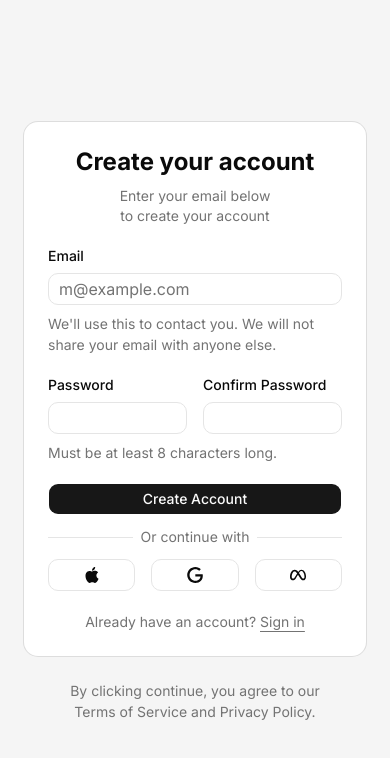
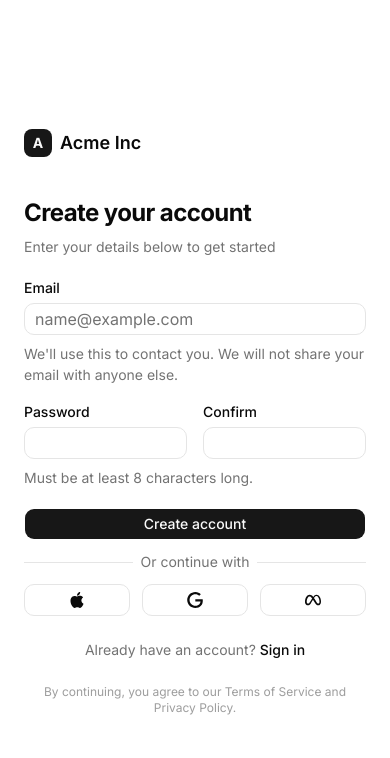
Before and after one commit to alejandroslpz/bo-template, a Next.js app: page /signup in a window 390 px wide. Shown: the top 758 px of the page. Built offline with nearby package versions, Linux system fonts and the light colour scheme.

Commit message:
style(auth): redesign auth pages with split layout and modern UI

```diff
--- a/app/(auth)/layout.tsx
+++ b/app/(auth)/layout.tsx
@@ -1,11 +1,62 @@
 export default function AuthLayout({
-	children,
+  children,
 }: Readonly<{
-	children: React.ReactNode;
+  children: React.ReactNode;
 }>) {
-	return (
-		<div className="bg-muted flex min-h-svh flex-col items-center justify-center p-6 md:p-10">
-			<div className="w-full max-w-sm md:max-w-4xl">{children}</div>
-		</div>
-	);
+  return (
+    <div className="grid min-h-svh lg:grid-cols-2">
+      {/* Form side */}
+      <div className="flex flex-col items-center justify-center px-6 py-12 md:px-10">
+        <div className="w-full max-w-sm">
+          {/* Brand */}
+          <a
+            href="/"
+            className="mb-10 flex items-center gap-2 self-start font-semibold"
+          >
+            <div className="bg-primary text-primary-foreground flex size-7 items-center justify-center rounded-md text-sm font-bold">
+              A
+            </div>
+            <span className="text-foreground text-lg">Acme Inc</span>
+          </a>
+          {children}
+        </div>
+      </div>
+
+      {/* Decorative branded panel */}
+      <div className="bg-primary relative hidden overflow-hidden lg:block">
+        {/* Gradient overlay */}
+        <div className="absolute inset-0 bg-gradient-to-br from-primary via-primary/90 to-accent/40" />
+
+        {/* Geometric shapes */}
+        <div className="absolute -top-24 -right-24 size-96 rounded-full border border-primary-foreground/10" />
+        <div className="absolute -top-12 -right-12 size-72 rounded-full border border-primary-foreground/10" />
+        <div className="absolute top-1/2 left-1/2 size-[500px] -translate-x-1/2 -translate-y-1/2 rounded-full border border-primary-foreground/[0.07]" />
+        <div className="absolute -bottom-32 -left-32 size-80 rounded-full border border-primary-foreground/10" />
+        <div className="absolute bottom-12 right-12 size-48 rounded-full border border-primary-foreground/[0.05]" />
+
+        {/* Grid pattern */}
+        <div
+          className="absolute inset-0 opacity-[0.04]"
+          style={{
+            backgroundImage:
+              "linear-gradient(var(--primary-foreground) 1px, transparent 1px), linear-gradient(90deg, var(--primary-foreground) 1px, transparent 1px)",
+            backgroundSize: "40px 40px",
+          }}
+        />
+
+        {/* Content */}
+        <div className="relative flex h-full flex-col justify-end p-12">
+          <blockquote className="space-y-3">
+            <p className="text-primary-foreground/90 text-lg leading-relaxed font-medium">
+              &ldquo;This platform has transformed how we manage our operations.
+              The interface is intuitive and the insights are invaluable.&rdquo;
+            </p>
+            <footer className="text-primary-foreground/60 text-sm">
+              &mdash; Alex Johnson, Operations Lead
+            </footer>
+          </blockquote>
+        </div>
+      </div>
+    </div>
+  );
 }
--- a/components/forgot-password-form.tsx
+++ b/components/forgot-password-form.tsx
@@ -1,17 +1,15 @@
 "use client";
 
-import Image from "next/image";
 import { useActionState } from "react";
 import { Button } from "@/components/ui/button";
-import { Card, CardContent } from "@/components/ui/card";
 import {
 	Field,
 	FieldDescription,
 	FieldError,
 	FieldGroup,
-	FieldLabel,
 } from "@/components/ui/field";
 import { Input } from "@/components/ui/input";
+import { Label } from "@/components/ui/label";
 import { type AuthResult, forgotPassword } from "@/lib/supabase/actions";
 import { cn } from "@/lib/utils";
 
@@ -26,58 +24,60 @@ export function ForgotPasswordForm({
 
 	return (
 		<div className={cn("flex flex-col gap-6", className)} {...props}>
-			<Card className="overflow-hidden p-0">
-				<CardContent className="grid p-0 md:grid-cols-2">
-					<form action={formAction} className="p-6 md:p-8">
-						<FieldGroup>
-							<div className="flex flex-col items-center gap-2 text-center">
-								<h1 className="text-2xl font-bold">Forgot your password?</h1>
-								<p className="text-muted-foreground text-balance">
+			<div className="flex flex-col gap-2">
+				<h1 className="text-2xl font-bold tracking-tight">
+					Forgot your password?
+				</h1>
+				<p className="text-muted-foreground text-sm">
 					Enter your email and we&apos;ll send you a reset link
 				</p>
 			</div>
+
 			{state.error && (
-								<p className="text-destructive text-center text-sm">
+				<p className="bg-destructive/10 text-destructive rounded-md px-3 py-2 text-center text-sm">
 					{state.error}
 				</p>
 			)}
 			{state.success && (
-								<p className="text-center text-sm text-green-600">
+				<p className="rounded-md bg-green-500/10 px-3 py-2 text-center text-sm text-green-600 dark:text-green-400">
 					{state.success}
 				</p>
 			)}
+
+			<form action={formAction}>
+				<FieldGroup>
 					<Field>
-								<FieldLabel htmlFor="email">Email</FieldLabel>
+						<Label htmlFor="email">Email</Label>
 						<Input
 							id="email"
 							name="email"
 							type="email"
-									placeholder="m@example.com"
+							placeholder="name@example.com"
 							required
 							disabled={pending}
 						/>
 						<FieldError>{state.fieldErrors?.email}</FieldError>
 					</Field>
 					<Field>
-								<Button type="submit" disabled={pending}>
-									{pending ? "Sending..." : "Send Reset Link"}
+						<Button type="submit" className="w-full" disabled={pending}>
+							{pending ? "Sending..." : "Send reset link"}
 						</Button>
 					</Field>
-							<FieldDescription className="text-center">
-								<a href="/login">Back to login</a>
-							</FieldDescription>
 				</FieldGroup>
 			</form>
-					<div className="bg-muted relative hidden md:block">
-						<Image
-							src="/placeholder.svg"
-							alt="Forgot password illustration"
-							fill
-							className="object-cover dark:brightness-[0.2] dark:grayscale"
-						/>
+
+			<div className="text-center text-sm">
+				<a
+					href="/login"
+					className="text-muted-foreground hover:text-foreground underline-offset-4 hover:underline"
+				>
+					Back to sign in
+				</a>
 			</div>
-				</CardContent>
-			</Card>
+
+			<FieldDescription className="text-muted-foreground/70 text-center text-xs">
+				We&apos;ll send a password reset link to your email address.
+			</FieldDescription>
 		</div>
 	);
 }
--- a/components/login-form.tsx
+++ b/components/login-form.tsx
@@ -1,19 +1,17 @@
 "use client";
 
-import Image from "next/image";
 import { useSearchParams } from "next/navigation";
 import { Suspense, useActionState } from "react";
 import { Button } from "@/components/ui/button";
-import { Card, CardContent } from "@/components/ui/card";
 import {
 	Field,
 	FieldDescription,
 	FieldError,
 	FieldGroup,
-	FieldLabel,
 	FieldSeparator,
 } from "@/components/ui/field";
 import { Input } from "@/components/ui/input";
+import { Label } from "@/components/ui/label";
 import { type AuthResult, login } from "@/lib/supabase/actions";
 import { cn } from "@/lib/utils";
 
@@ -35,44 +33,44 @@ export function LoginForm({
 
 	return (
 		<div className={cn("flex flex-col gap-6", className)} {...props}>
-			<Card className="overflow-hidden p-0">
-				<CardContent className="grid p-0 md:grid-cols-2">
-					<form action={formAction} className="p-6 md:p-8">
-						<FieldGroup>
-							<div className="flex flex-col items-center gap-2 text-center">
-								<h1 className="text-2xl font-bold">Welcome back</h1>
-								<p className="text-muted-foreground text-balance">
-									Login to your Acme Inc account
+			<div className="flex flex-col gap-2">
+				<h1 className="text-2xl font-bold tracking-tight">Welcome back</h1>
+				<p className="text-muted-foreground text-sm">
+					Sign in to your account to continue
 				</p>
 			</div>
+
 			{state.error && (
-								<p className="text-destructive text-center text-sm">
+				<p className="bg-destructive/10 text-destructive rounded-md px-3 py-2 text-center text-sm">
 					{state.error}
 				</p>
 			)}
 			<Suspense>
 				<AuthMessage />
 			</Suspense>
+
+			<form action={formAction}>
+				<FieldGroup>
 					<Field>
-								<FieldLabel htmlFor="email">Email</FieldLabel>
+						<Label htmlFor="email">Email</Label>
 						<Input
 							id="email"
 							name="email"
 							type="email"
-									placeholder="m@example.com"
+							placeholder="name@example.com"
 							required
 							disabled={pending}
 						/>
 						<FieldError>{state.fieldErrors?.email}</FieldError>
 					</Field>
 					<Field>
-								<div className="flex items-center">
-									<FieldLabel htmlFor="password">Password</FieldLabel>
+						<div className="flex items-center justify-between">
+							<Label htmlFor="password">Password</Label>
 							<a
 								href="/forgot-password"
-										className="ml-auto text-sm underline-offset-2 hover:underline"
+								className="text-muted-foreground hover:text-foreground text-xs underline-offset-4 hover:underline"
 							>
-										Forgot your password?
+								Forgot password?
 							</a>
 						</div>
 						<Input
@@ -85,14 +83,14 @@ export function LoginForm({
 						<FieldError>{state.fieldErrors?.password}</FieldError>
 					</Field>
 					<Field>
-								<Button type="submit" disabled={pending}>
-									{pending ? "Logging in..." : "Login"}
+						<Button type="submit" className="w-full" disabled={pending}>
+							{pending ? "Signing in..." : "Sign in"}
 						</Button>
 					</Field>
-							<FieldSeparator className="*:data-[slot=field-separator-content]:bg-card">
-								Or continue with
-							</FieldSeparator>
-							<Field className="grid grid-cols-3 gap-4">
+
+					<FieldSeparator>Or continue with</FieldSeparator>
+
+					<Field className="grid grid-cols-3 gap-3">
 						<Button variant="outline" type="button" disabled={pending}>
 							<svg
 								xmlns="http://www.w3.org/2000/svg"
@@ -136,24 +134,23 @@ export function LoginForm({
 							<span className="sr-only">Login with Meta</span>
 						</Button>
 					</Field>
-							<FieldDescription className="text-center">
-								Don&apos;t have an account? <a href="/signup">Sign up</a>
-							</FieldDescription>
 				</FieldGroup>
 			</form>
-					<div className="bg-muted relative hidden md:block">
-						<Image
-							src="/placeholder.svg"
-							alt="Login illustration"
-							fill
-							className="object-cover dark:brightness-[0.2] dark:grayscale"
-						/>
+
+			<div className="text-center text-sm">
+				<span className="text-muted-foreground">
+					Don&apos;t have an account?{" "}
+				</span>
+				<a
+					href="/signup"
+					className="text-foreground font-medium underline-offset-4 hover:underline"
+				>
+					Sign up
+				</a>
 			</div>
-				</CardContent>
-			</Card>
-			<FieldDescription className="px-6 text-center">
-				By clicking continue, you agree to our Terms of Service and Privacy
-				Policy.
+
+			<FieldDescription className="text-muted-foreground/70 text-center text-xs">
+				By continuing, you agree to our Terms of Service and Privacy Policy.
 			</FieldDescription>
 		</div>
 	);
--- a/components/reset-password-form.tsx
+++ b/components/reset-password-form.tsx
@@ -1,17 +1,15 @@
 "use client";
 
-import Image from "next/image";
 import { useActionState } from "react";
 import { Button } from "@/components/ui/button";
-import { Card, CardContent } from "@/components/ui/card";
 import {
 	Field,
 	FieldDescription,
 	FieldError,
 	FieldGroup,
-	FieldLabel,
 } from "@/components/ui/field";
 import { Input } from "@/components/ui/input";
+import { Label } from "@/components/ui/label";
 import { type AuthResult, resetPassword } from "@/lib/supabase/actions";
 import { cn } from "@/lib/utils";
 
@@ -26,23 +24,25 @@ export function ResetPasswordForm({
 
 	return (
 		<div className={cn("flex flex-col gap-6", className)} {...props}>
-			<Card className="overflow-hidden p-0">
-				<CardContent className="grid p-0 md:grid-cols-2">
-					<form action={formAction} className="p-6 md:p-8">
-						<FieldGroup>
-							<div className="flex flex-col items-center gap-2 text-center">
-								<h1 className="text-2xl font-bold">Reset your password</h1>
-								<p className="text-muted-foreground text-balance">
+			<div className="flex flex-col gap-2">
+				<h1 className="text-2xl font-bold tracking-tight">
+					Reset your password
+				</h1>
+				<p className="text-muted-foreground text-sm">
 					Enter your new password below
 				</p>
 			</div>
+
 			{state.error && (
-								<p className="text-destructive text-center text-sm">
+				<p className="bg-destructive/10 text-destructive rounded-md px-3 py-2 text-center text-sm">
 					{state.error}
 				</p>
 			)}
+
+			<form action={formAction}>
+				<FieldGroup>
 					<Field>
-								<FieldLabel htmlFor="password">New Password</FieldLabel>
+						<Label htmlFor="password">New Password</Label>
 						<Input
 							id="password"
 							name="password"
@@ -53,9 +53,7 @@ export function ResetPasswordForm({
 						<FieldError>{state.fieldErrors?.password}</FieldError>
 					</Field>
 					<Field>
-								<FieldLabel htmlFor="confirm-password">
-									Confirm Password
-								</FieldLabel>
+						<Label htmlFor="confirm-password">Confirm Password</Label>
 						<Input
 							id="confirm-password"
 							name="confirm-password"
@@ -63,34 +61,28 @@ export function ResetPasswordForm({
 							required
 							disabled={pending}
 						/>
-								<FieldError>
-									{state.fieldErrors?.["confirm-password"]}
-								</FieldError>
+						<FieldError>{state.fieldErrors?.["confirm-password"]}</FieldError>
 						<FieldError>{state.fieldErrors?._root}</FieldError>
 						<FieldDescription>
 							Must be at least 8 characters long.
 						</FieldDescription>
 					</Field>
 					<Field>
-								<Button type="submit" disabled={pending}>
-									{pending ? "Resetting..." : "Reset Password"}
+						<Button type="submit" className="w-full" disabled={pending}>
+							{pending ? "Resetting..." : "Reset password"}
 						</Button>
 					</Field>
-							<FieldDescription className="text-center">
-								<a href="/login">Back to login</a>
-							</FieldDescription>
 				</FieldGroup>
 			</form>
-					<div className="bg-muted relative hidden md:block">
-						<Image
-							src="/placeholder.svg"
-							alt="Reset password illustration"
-							fill
-							className="object-cover dark:brightness-[0.2] dark:grayscale"
-						/>
+
+			<div className="text-center text-sm">
+				<a
+					href="/login"
+					className="text-muted-foreground hover:text-foreground underline-offset-4 hover:underline"
+				>
+					Back to sign in
+				</a>
 			</div>
-				</CardContent>
-			</Card>
 		</div>
 	);
 }
--- a/components/signup-form.tsx
+++ b/components/signup-form.tsx
@@ -1,18 +1,16 @@
 "use client";
 
-import Image from "next/image";
 import { useActionState } from "react";
 import { Button } from "@/components/ui/button";
-import { Card, CardContent } from "@/components/ui/card";
 import {
 	Field,
 	FieldDescription,
 	FieldError,
 	FieldGroup,
-	FieldLabel,
 	FieldSeparator,
 } from "@/components/ui/field";
 import { Input } from "@/components/ui/input";
+import { Label } from "@/components/ui/label";
 import { type AuthResult, signup } from "@/lib/supabase/actions";
 import { cn } from "@/lib/utils";
 
@@ -27,41 +25,43 @@ export function SignupForm({
 
 	return (
 		<div className={cn("flex flex-col gap-6", className)} {...props}>
-			<Card className="overflow-hidden p-0">
-				<CardContent className="grid p-0 md:grid-cols-2">
-					<form action={formAction} className="p-6 md:p-8">
-						<FieldGroup>
-							<div className="flex flex-col items-center gap-2 text-center">
-								<h1 className="text-2xl font-bold">Create your account</h1>
-								<p className="text-muted-foreground text-sm text-balance">
-									Enter your email below to create your account
+			<div className="flex flex-col gap-2">
+				<h1 className="text-2xl font-bold tracking-tight">
+					Create your account
+				</h1>
+				<p className="text-muted-foreground text-sm">
+					Enter your details below to get started
 				</p>
 			</div>
+
 			{state.error && (
-								<p className="text-destructive text-center text-sm">
+				<p className="bg-destructive/10 text-destructive rounded-md px-3 py-2 text-center text-sm">
 					{state.error}
 				</p>
 			)}
+
+			<form action={formAction}>
+				<FieldGroup>
 					<Field>
-								<FieldLabel htmlFor="email">Email</FieldLabel>
+						<Label htmlFor="email">Email</Label>
 						<Input
 							id="email"
 							name="email"
 							type="email"
-									placeholder="m@example.com"
+							placeholder="name@example.com"
 							required
 							disabled={pending}
 						/>
 						<FieldError>{state.fieldErrors?.email}</FieldError>
 						<FieldDescription>
-									We&apos;ll use this to contact you. We will not share your
-									email with anyone else.
+							We&apos;ll use this to contact you. We will not share your email
+							with anyone else.
 						</FieldDescription>
 					</Field>
 					<Field>
 						<Field className="grid grid-cols-2 gap-4">
 							<Field>
-										<FieldLabel htmlFor="password">Password</FieldLabel>
+								<Label htmlFor="password">Password</Label>
 								<Input
 									id="password"
 									name="password"
@@ -72,9 +72,7 @@ export function SignupForm({
 								<FieldError>{state.fieldErrors?.password}</FieldError>
 							</Field>
 							<Field>
-										<FieldLabel htmlFor="confirm-password">
-											Confirm Password
-										</FieldLabel>
+								<Label htmlFor="confirm-password">Confirm</Label>
 								<Input
 									id="confirm-password"
 									name="confirm-password"
@@ -93,14 +91,14 @@ export function SignupForm({
 						</FieldDescription>
 					</Field>
 					<Field>
-								<Button type="submit" disabled={pending}>
-									{pending ? "Creating account..." : "Create Account"}
+						<Button type="submit" className="w-full" disabled={pending}>
+							{pending ? "Creating account..." : "Create account"}
 						</Button>
 					</Field>
-							<FieldSeparator className="*:data-[slot=field-separator-content]:bg-card">
-								Or continue with
-							</FieldSeparator>
-							<Field className="grid grid-cols-3 gap-4">
+
+					<FieldSeparator>Or continue with</FieldSeparator>
+
+					<Field className="grid grid-cols-3 gap-3">
 						<Button variant="outline" type="button" disabled={pending}>
 							<svg
 								xmlns="http://www.w3.org/2000/svg"
@@ -144,24 +142,21 @@ export function SignupForm({
 							<span className="sr-only">Sign up with Meta</span>
 						</Button>
 					</Field>
-							<FieldDescription className="text-center">
-								Already have an account? <a href="/login">Sign in</a>
-							</FieldDescription>
 				</FieldGroup>
 			</form>
-					<div className="bg-muted relative hidden md:block">
-						<Image
-							src="/placeholder.svg"
-							alt="Signup illustration"
-							fill
-							className="object-cover dark:brightness-[0.2] dark:grayscale"
-						/>
+
+			<div className="text-center text-sm">
+				<span className="text-muted-foreground">Already have an account? </span>
+				<a
+					href="/login"
+					className="text-foreground font-medium underline-offset-4 hover:underline"
+				>
+					Sign in
+				</a>
 			</div>
-				</CardContent>
-			</Card>
-			<FieldDescription className="px-6 text-center">
-				By clicking continue, you agree to our Terms of Service and Privacy
-				Policy.
+
+			<FieldDescription className="text-muted-foreground/70 text-center text-xs">
+				By continuing, you agree to our Terms of Service and Privacy Policy.
 			</FieldDescription>
 		</div>
 	);
```
Lines whose indentation alone changed are shown as unchanged.
